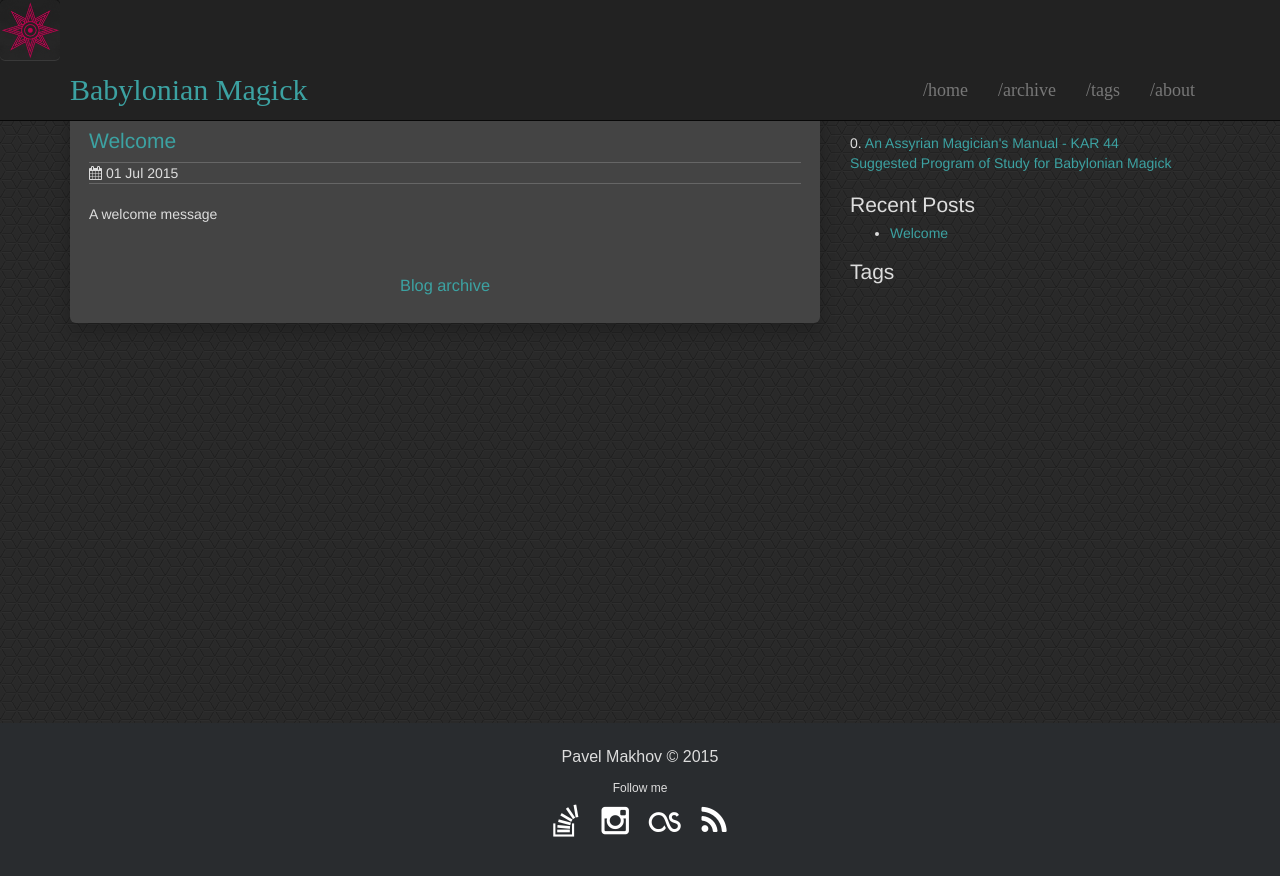
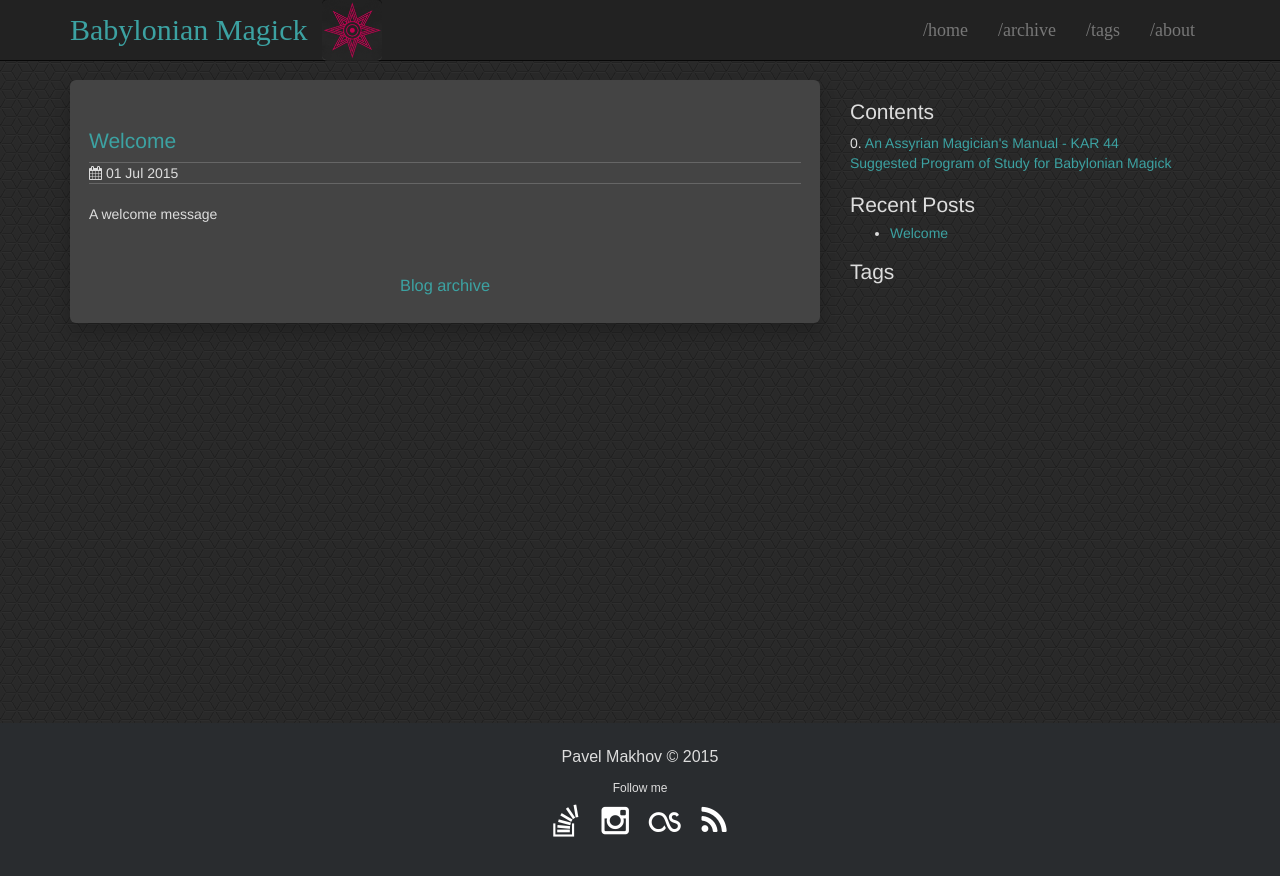
Before and after one commit to abaset/babylon, a Jekyll site: the page built from index.html, in a window 1280 px wide. Shown: the top 876 px of the page. Built offline with Jekyll 4.4.1, drawn with Linux system fonts in a browser that asks for light colours.

Commit message:
Update header.html

```diff
--- a/_includes/header.html
+++ b/_includes/header.html
@@ -37,7 +37,6 @@
 </script>
 
   <nav class="navbar navbar-inverse navbar-fixed-top">
-                    <img src="http://anpuluv.github.io/babylon/images/star.jpg" width="60" height="60">
     <div class="container">
       <div class="navbar-header">
         <button type="button" class="navbar-toggle" data-toggle="collapse" data-target=".navbar-collapse">
@@ -45,6 +44,7 @@
           <span class="icon-bar"></span>
           <span class="icon-bar"></span>
         </button>
+                            <img src="http://anpuluv.github.io/babylon/images/star.jpg" width="60" height="60">
         <a class="navbar-brand" href="{{site.baseurl | prepend:site.url}}/">{{ site.name }}</a>
       </div>
       <div class="collapse navbar-collapse">
```
